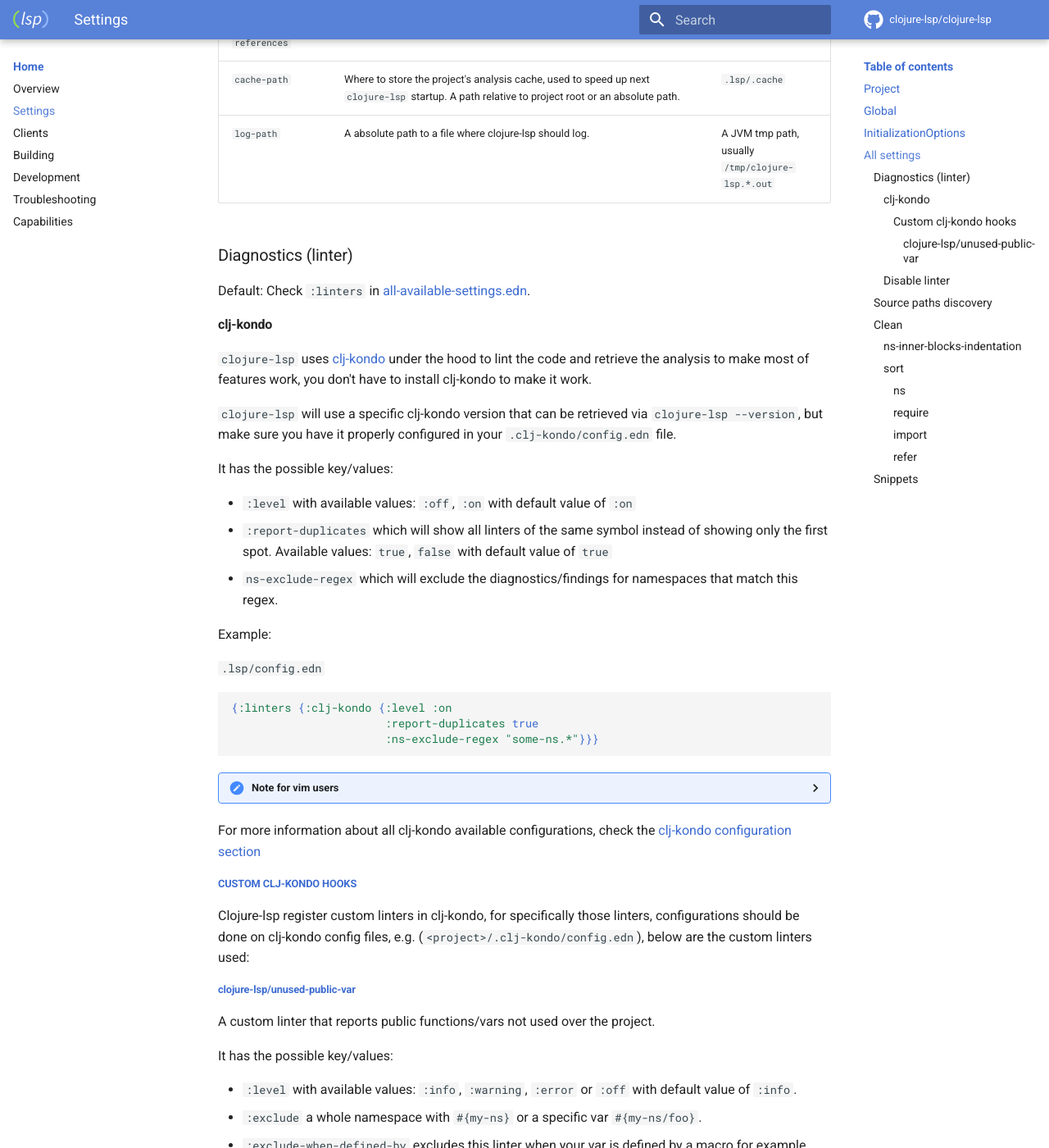
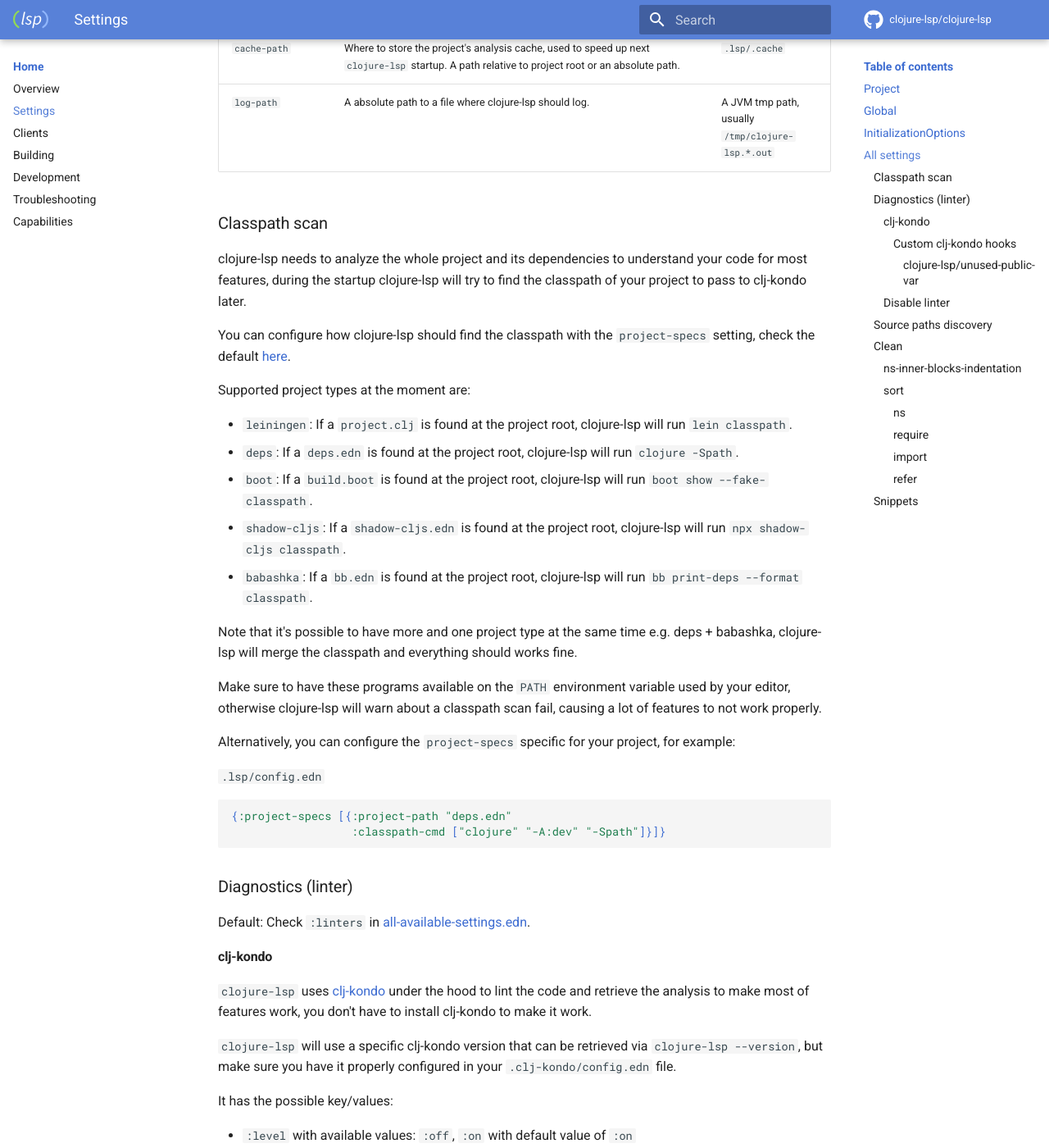
Before and after one commit to clojure-lsp/clojure-lsp, an MkDocs documentation site: the page built from docs/settings.md, in a window 1280 px wide and 1400 px high, scrolled down 2927 px. Shown: the whole window at 82% size. Built offline with MkDocs 1.6.1 and Material for MkDocs 9.7.7, drawn with Linux system fonts in a browser that asks for light colours; comment, search, counter and statistics services are not loaded; some of the changed text lies outside the part shown.

Commit message:
[docs] Add new classpath scan section

````diff
--- a/docs/settings.md
+++ b/docs/settings.md
@@ -64,10 +62,36 @@ You can find all settings and its default [here](https://github.com/clojure-lsp/
 | `dependency-scheme`                     | How the dependencies should be linked, `jar` will make urls compatible with java's JarURLConnection. You can have the client make an lsp extension request of `clojure/dependencyContents` with the jar uri and the server will return the jar entry's contents. [Similar to java clients](https://github.com/redhat-developer/vscode-java/blob/a24945453092e1c39267eac9367c759a6c7b0497/src/extension.ts#L290-L298) | `zip`                                                                                                                |
 | `cljfmt-config-path`                    | Where to find cljfmt configuration for formatting. A path relative to project root or an absolute path. Use `#re` for regex inside the cljfmt configuration file.                                                                                                                                                                                                                                                                                                              | `.cljfmt.edn`                                                                                                        |
 | `cljfmt`                                | If no `:cljfmt-config-path` is provided, used this for formatting, json encoded configuration for [cljfmt](https://github.com/weavejester/cljfmt)                                                                                                                                                                                                                                                                    | `{}`                                                                                                                 |
-| `project-specs`                         | A vector of a map with `project-path` and `classpath-cmd`, defining how `clojure-lsp` should find your project classpath. the `project-path` should be a file and the `classpath-cmd` the command to run to get the classpath                                                                                                                                                                                        | Check the default [here](https://github.com/clojure-lsp/clojure-lsp/blob/master/src/clojure_lsp/crawler.clj#L53-L60) |
+| `project-specs`                         | A vector of a map with `project-path` and `classpath-cmd`, defining how `clojure-lsp` should find your project classpath. the `project-path` should be a file and the `classpath-cmd` the command to run to get the classpath                                                                                                                                                                                        | Check `Classpath scan` section below |
 | `code-lens` `segregate-test-references` | Segregate main references from test references with option to disable                                                                                                                                                                                                                                                                                                                                                | `true`                                                                                                               |
 | `cache-path`                            | Where to store the project's analysis cache, used to speed up next `clojure-lsp` startup. A path relative to project root or an absolute path.                                                                                                                                                                                                                                                                       | `.lsp/.cache`                                                                                                        |
 | `log-path`                              | A absolute path to a file where clojure-lsp should log.                                                                                                                                                                                                                                                                                                                                                              | A JVM tmp path, usually `/tmp/clojure-lsp.*.out`                                                                     |
+
+### Classpath scan
+
+clojure-lsp needs to analyze the whole project and its dependencies to understand your code for most features, during the startup clojure-lsp will try to find the classpath of your project to pass to clj-kondo later.
+
+You can configure how clojure-lsp should find the classpath with the `project-specs` setting, check the default [here](https://github.com/clojure-lsp/clojure-lsp/blob/master/src/clojure_lsp/crawler.clj#L53-L60).
+
+Supported project types at the moment are:
+
+- `leiningen`: If a `project.clj` is found at the project root, clojure-lsp will run `lein classpath`.
+- `deps`: If a `deps.edn` is found at the project root, clojure-lsp will run `clojure -Spath`.
+- `boot`: If a `build.boot` is found at the project root, clojure-lsp will run `boot show --fake-classpath`.
+- `shadow-cljs`: If a `shadow-cljs.edn` is found at the project root, clojure-lsp will run `npx shadow-cljs classpath`.
+- `babashka`: If a `bb.edn` is found at the project root, clojure-lsp will run `bb print-deps --format classpath`.
+
+Note that it's possible to have more and one project type at the same time e.g. deps + babashka, clojure-lsp will merge the classpath and everything should works fine.
+
+Make sure to have these programs available on the `PATH` environment variable used by your editor, otherwise clojure-lsp will warn about a classpath scan fail, causing a lot of features to not work properly.
+
+Alternatively, you can configure the `project-specs` specific for your project, for example:
+
+`.lsp/config.edn`
+```clojure
+{:project-specs [{:project-path "deps.edn"
+                  :classpath-cmd ["clojure" "-A:dev" "-Spath"]}]}
+```
 
 ### Diagnostics (linter)
 
````
Also changed, not shown: other parts of docs/settings.md (+1 -3 lines), docs/troubleshooting.md (+5 -3 lines).
